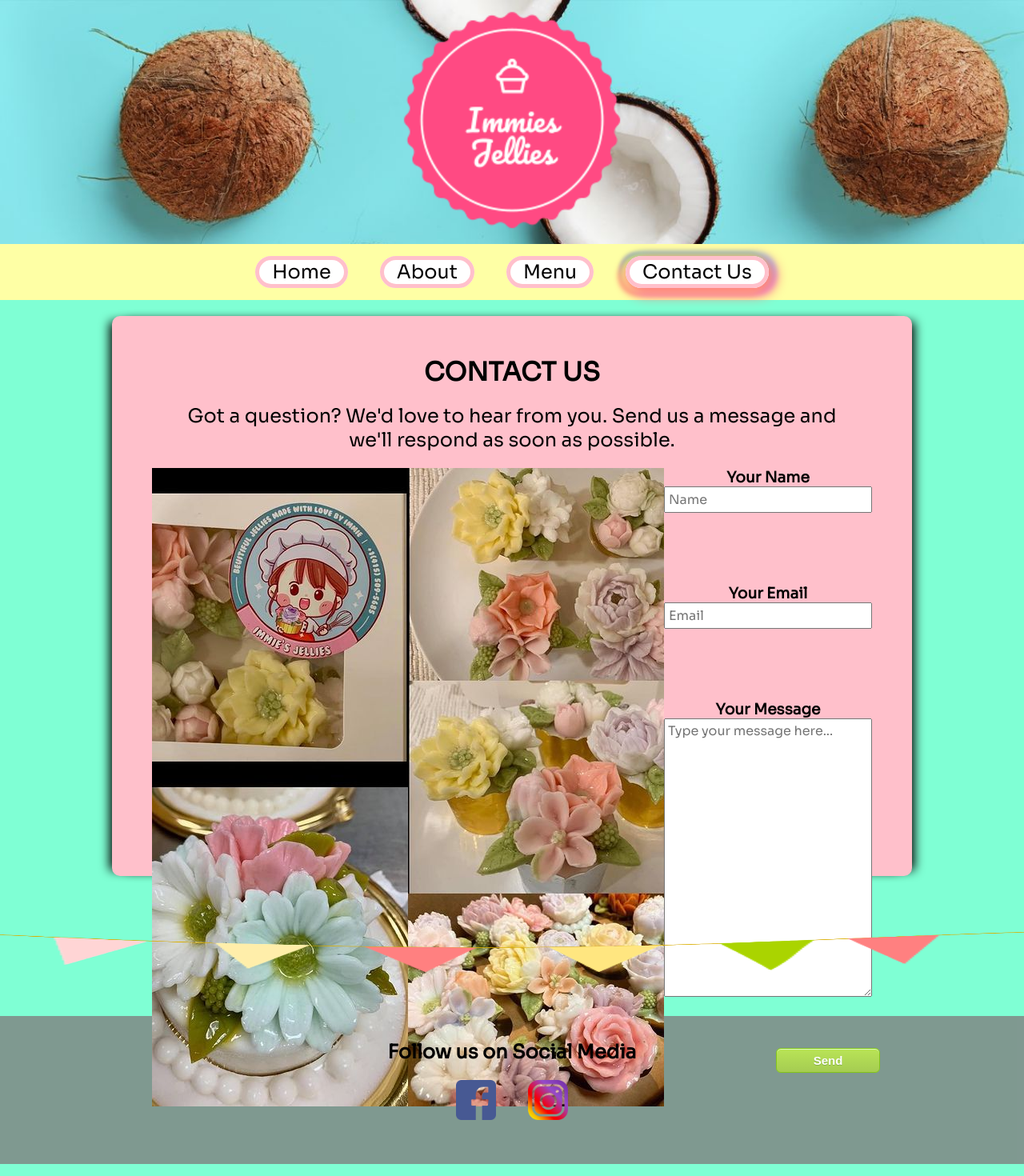
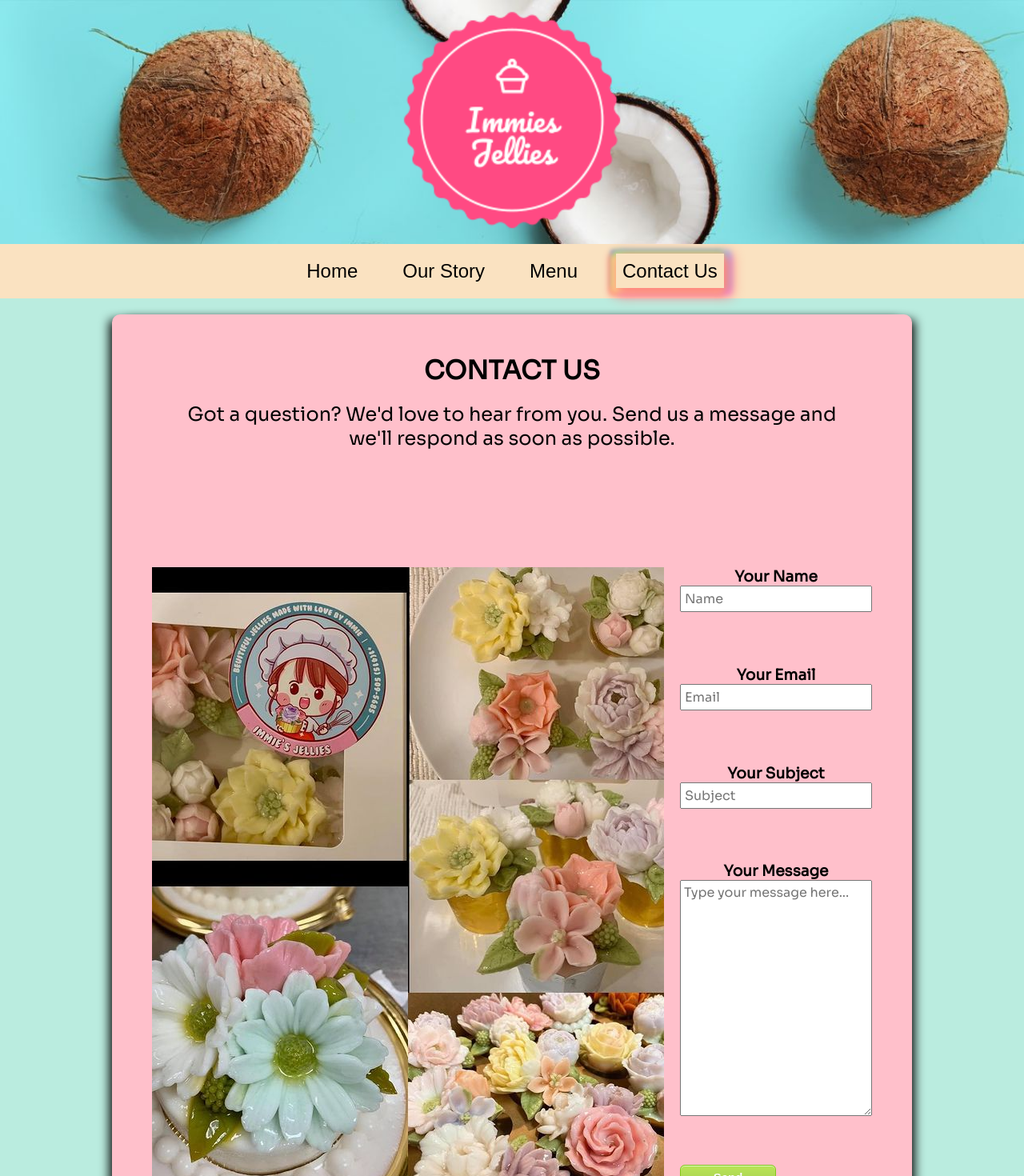
Before and after one commit to rotang89/Immies-Jellies, a React (Create React App) app: page /contact in a window 1280 px wide. Shown: the top 1470 px of the page at 80% size. Built offline with nearby package versions, Linux system fonts and the light colour scheme.

Commit message:
add validation to contact form

```diff
--- a/package.json
+++ b/package.json
@@ -7,8 +7,10 @@
     "@testing-library/jest-dom": "^5.11.4",
     "@testing-library/react": "^11.1.0",
     "@testing-library/user-event": "^12.1.10",
+    "emailjs-com": "^2.6.4",
     "react": "^17.0.1",
     "react-dom": "^17.0.1",
+    "react-icons": "^4.1.0",
     "react-multi-carousel": "^2.6.1",
     "react-router-dom": "^5.2.0",
     "react-scripts": "4.0.1",
--- a/src/App.css
+++ b/src/App.css
@@ -9,6 +9,7 @@
 }
 
 body {
-  background-color: aquamarine;
+  /* background-color: aquamarine; */
+  background-color: #BAECDF;
   height: 100%
 }
--- a/src/components/About/AboutContainer.js
+++ b/src/components/About/AboutContainer.js
@@ -12,7 +12,7 @@ const About = () => {
       <AboutSection>
         <AboutImage src='Images/About_Image.jpg' height='600px'></AboutImage>
         <AboutDescription>
-          <h1>About Us</h1>
+          <h1>Here's Our Story</h1>
           <br></br>
           <AboutParagraph>
             I'm a paragraph. Click here to add your own text and edit me. It’s easy. Just click “Edit Text” or double click me to add your own content and make changes to the font. Feel free to drag and drop me anywhere you like on your page. I’m a great place for you to tell a story and let your users know a little more about you.
--- a/src/components/Contact/ContactContainer.js
+++ b/src/components/Contact/ContactContainer.js
@@ -1,4 +1,5 @@
-import React from 'react';
+import React, { useState } from 'react';
+// import emailjs from 'emailjs-com';
 import {
   ContactWrapper,
   Title,
@@ -8,10 +9,32 @@ import {
   ContactInput,
   InfoForm,
   MessageForm,
-  ContactButton
+  ContactButton,
+  Error
 } from './ContactContainerElements.js'
 
 const ContactContainer = () => {
+
+  const [name, setName] = useState(false)
+  const [email, setEmail] = useState(false)
+  const [subject, setSubject] = useState(false)
+  const [message, setMessage] = useState(false)
+
+  function sendEmail(e) {
+    (!e.target.name.value.length) ? setName(true) : setName(false);
+    (/\S+@\S+\.\S+/.test(e.target.email.value) === false) ? setEmail(true) : setEmail(false);
+    (!e.target.subject.value.length) ? setSubject(true) : setSubject(false);
+    (!e.target.message.value.length) ? setMessage(true) : setMessage(false);
+    e.preventDefault();
+    console.log(e.target.name.value)
+    // emailjs.sendForm('service_sq09ece', 'template_k2fw9qr', e.target, 'user_5Rlib5Re3OYFnCkvuhcRd')
+    //   .then((result) => {
+    //       console.log(result.text);
+    //       e.target.reset()
+    //   }, (error) => {
+    //       console.log(error.text);
+    //   });
+  }
 
   return (
     <ContactWrapper>
@@ -22,20 +45,27 @@ const ContactContainer = () => {
         </Message>
       </Title>
       <Image src='Images/Contact_Image.jpg' height='100%'/>
-      <ContactForm name="contact" action="POST" data-netlify-recaptcha="true" data-netlify="true">
+      <ContactForm name="contact" onSubmit={sendEmail}>
         <ContactInput>
           <h3>Your Name</h3>
           <InfoForm type="text" name="name" placeholder='Name'/>
+          {name ? <Error>Please enter your name</Error> : null}
         </ContactInput>
         <ContactInput>
           <h3>Your Email</h3>
           <InfoForm type="email" name="email" placeholder='Email'/>
+          {email ? <Error>Please enter valid email</Error> : null}
+        </ContactInput>
+        <ContactInput>
+          <h3>Your Subject</h3>
+          <InfoForm type="text" name="subject" placeholder='Subject'/>
+          {subject ? <Error>Please enter subject</Error> : null}
         </ContactInput>
         <ContactInput>
           <h3>Your Message</h3>
           <MessageForm name="message" placeholder='Type your message here...'></MessageForm>
+          {message ? <Error>Please enter your message</Error> : null}
         </ContactInput>
-        <div data-netlify-recaptcha="true"></div>
         <p>
           <ContactButton type="submit">Send</ContactButton>
         </p>
--- a/src/components/Contact/ContactContainerElements.js
+++ b/src/components/Contact/ContactContainerElements.js
@@ -2,7 +2,6 @@ import styled from 'styled-components';
 
 export const ContactWrapper = styled.div `
   margin: 20px auto;
-  height: 700px;
   width: 1000px;
   background-color: pink;
   -webkit-box-shadow: -10px 0px 13px -7px #000000, 10px 0px 13px -7px #000000, 5px 5px 15px 5px rgba(0,0,0,0);
@@ -12,6 +11,7 @@ export const ContactWrapper = styled.div `
   display: grid;
   grid-template-columns: 1fr 1fr;
   grid-template-rows: 1fr 3fr;
+  column-gap: 20px;
 `
 
 export const Title = styled.div `
@@ -30,7 +30,7 @@ export const Image = styled.img `
 export const ContactForm = styled.form `
   display: grid;
   grid-template-columns: 1fr 1fr;
-  grid-template-rows: 1fr 1fr 3fr .5fr;
+  grid-template-rows: 1fr 1fr 1fr 3fr .5fr;
 `
 
 export const ContactInput = styled.p `
@@ -42,8 +42,8 @@ export const InfoForm = styled.input `
   width: 100%;
   font-size: 16px;
   padding: 4px;
-  margin-bottom: 10px;
   text-align: left;
+  margin-bottom: 24px;
 `
 
 export const MessageForm = styled.textarea `
@@ -52,11 +52,11 @@ export const MessageForm = styled.textarea `
   text-align: left;
   font-size: 16px;
   padding: 4px;
+  margin-bottom: 24px;
 `
 
 export const ContactButton = styled.button `
   width: 100%;
-  margin-left: 10px;
   box-shadow:inset 0px 1px 0px 0px #d9fbbe;
 	background:linear-gradient(to bottom, #b8e356 5%, #a5cc52 100%);
 	background-color:#b8e356;
@@ -70,13 +70,16 @@ export const ContactButton = styled.button `
 	font-weight:bold;
 	padding:6px 24px;
 	text-decoration:none;
-	text-shadow:0px 1px 0px #86ae47;
-  &.hover {
+  text-shadow:0px 1px 0px #86ae47;
+  margin-top: 10px;
+  &:hover {
     background:linear-gradient(to bottom, #a5cc52 5%, #b8e356 100%);
 	  background-color:#a5cc52;
   };
-  &.active {
-    position:relative;
-	  top:1px;
-  }
 `
+
+export const Error = styled.div `
+  color: red;
+  position: absolute;
+  transform: translateY(-24px);
+`
--- a/src/components/Home_Carousel/homeCarouselElements.js
+++ b/src/components/Home_Carousel/homeCarouselElements.js
@@ -18,16 +18,20 @@ export const CarouselText = styled.div `
 
 export const CarouselDiv = styled.div `
   margin: auto;
-  height: 900px;
+  height: 720px;
   width: 1200px;
   padding-bottom: 30px;
   position: relative;
+  overflow: hidden;
+  @media screen and (max-width: 750px) {
+    width: 100%
+  }
 `
 
 export const CarouselImg = styled.img `
   display: block;
-  height: 900px;
   margin: auto;
-  width: 1200px;
+  width: 100%;
+  height: 62vw;
   object-fit: cover;
 `
--- a/src/components/Navbar/navbar.js
+++ b/src/components/Navbar/navbar.js
@@ -1,9 +1,11 @@
+/* eslint-disable no-unused-vars */
 import React from 'react';
 import {
   Nav,
   NavLink,
   NavMenu,
-  Header
+  Header,
+  Bars
 } from './navbarElements';
 
 const Navbar = () => {
@@ -13,12 +15,13 @@ const Navbar = () => {
         <img src="Images/Header_Logo.png" alt="Logo" width="300" height="300"></img>
       </Header>
       <Nav>
+        {/* <Bars /> */}
         <NavMenu>
           <NavLink exact to='/' activeStyle>
             Home
           </NavLink>
           <NavLink to='/about' activeStyle>
-            About
+            Our Story
           </NavLink>
           <NavLink to='/menu' activeStyle>
             Menu
--- a/src/components/Navbar/navbarElements.js
+++ b/src/components/Navbar/navbarElements.js
@@ -1,9 +1,10 @@
 import { NavLink as Link } from 'react-router-dom';
 import styled from 'styled-components';
+import { FaBars } from 'react-icons/fa';
 
 export const Nav = styled.nav`
   text-align: center;
-  background: #FEFFA5;
+  background: #FAE2C1;
   margin: 0px auto;
   padding: 20px;
   z-index: 10;
@@ -11,20 +12,25 @@ export const Nav = styled.nav`
 
 export const NavLink = styled(Link)`
   color: black;
-  background-color: white;
+  font-family: Marker Felt, fantasy;
+  /* background-color: white; */
   font-size: 24px;
   align-items: center;
   text-decoration: none;
-  padding: 0 1rem;
+  padding: 8px;
   height: 100%;
   width: 100px;
-  border: 5px solid pink;
-  border-radius: 20px;
+  /* border: 5px solid pink; */
+  /* border-radius: 20px; */
   margin: auto 20px;
   cursor: pointer;
   &.active {
     -webkit-box-shadow: 5px 5px 15px 5px #FF8080, -4px 5px 7px 2px #FFE488, -3px -2px 7px 2px #8CFF85, 6px -2px 7px 2px #80C7FF, 6px 5px 7px 3px #E488FF, -5px 5px 7px 3px #FF616B, -5px -3px 5px 1px #8E5CFF, 2px 2px 7px 2px rgba(0,0,0,0);
     box-shadow: 5px 5px 15px 5px #FF8080, -4px 5px 7px 2px #FFE488, -3px -2px 7px 2px #8CFF85, 6px -2px 7px 2px #80C7FF, 6px 5px 7px 3px #E488FF, -5px 5px 7px 3px #FF616B, -5px -3px 5px 1px #8E5CFF, 2px 2px 7px 2px rgba(0,0,0,0);
+  }
+  &:hover {
+    color: gray;
+    text-decoration: underline;
   }
 `;
 
@@ -40,3 +46,17 @@ export const Header = styled.div `
   background-repeat: no-repeat;
   background-size: 100%;
 `
+
+export const Bars = styled(FaBars)`
+  display: none;
+  color: #fff;
+  @media screen and (max-width: 768px) {
+    display: block;
+    position: absolute;
+    top: 0;
+    right: 0;
+    transform: translate(-100%, 75%);
+    font-size: 1.8rem;
+    cursor: pointer;
+  }
+`;
--- a/src/pages/home.js
+++ b/src/pages/home.js
@@ -11,7 +11,7 @@ const Home = () => {
   return (
     <div>
       <Intro>
-        <h1 style={{fontFamily: 'Chalkduster'}}>Fresh Coconut Jelly Desserts</h1>
+        <h1 style={{fontFamily: 'Chalkduster'}}>Available in the San Francisco Bay Area</h1>
         </Intro>
       < Home_Carousel />
     </div>
```
Also changed, not shown: 2 other files (tests, documents, lock files or other folders).
